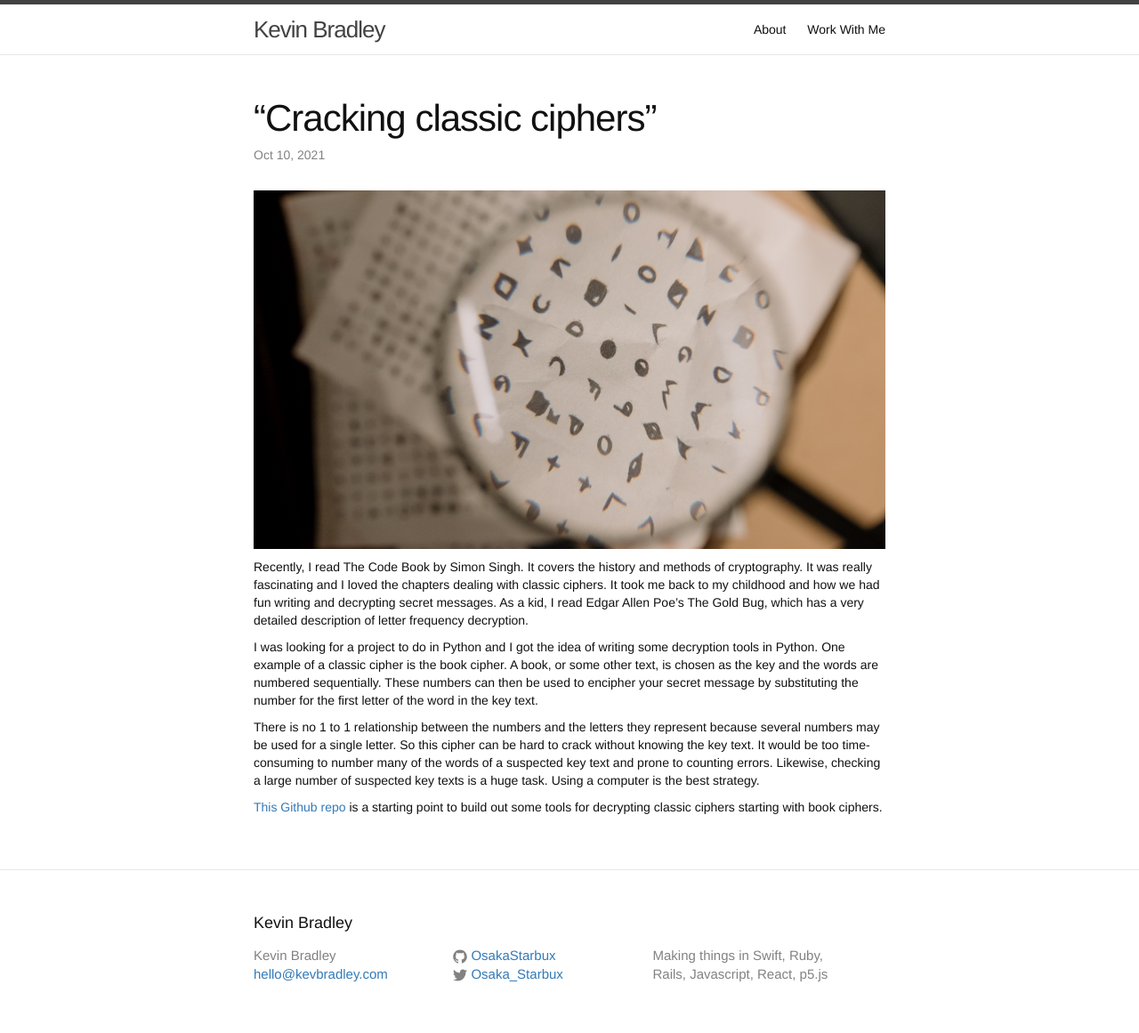
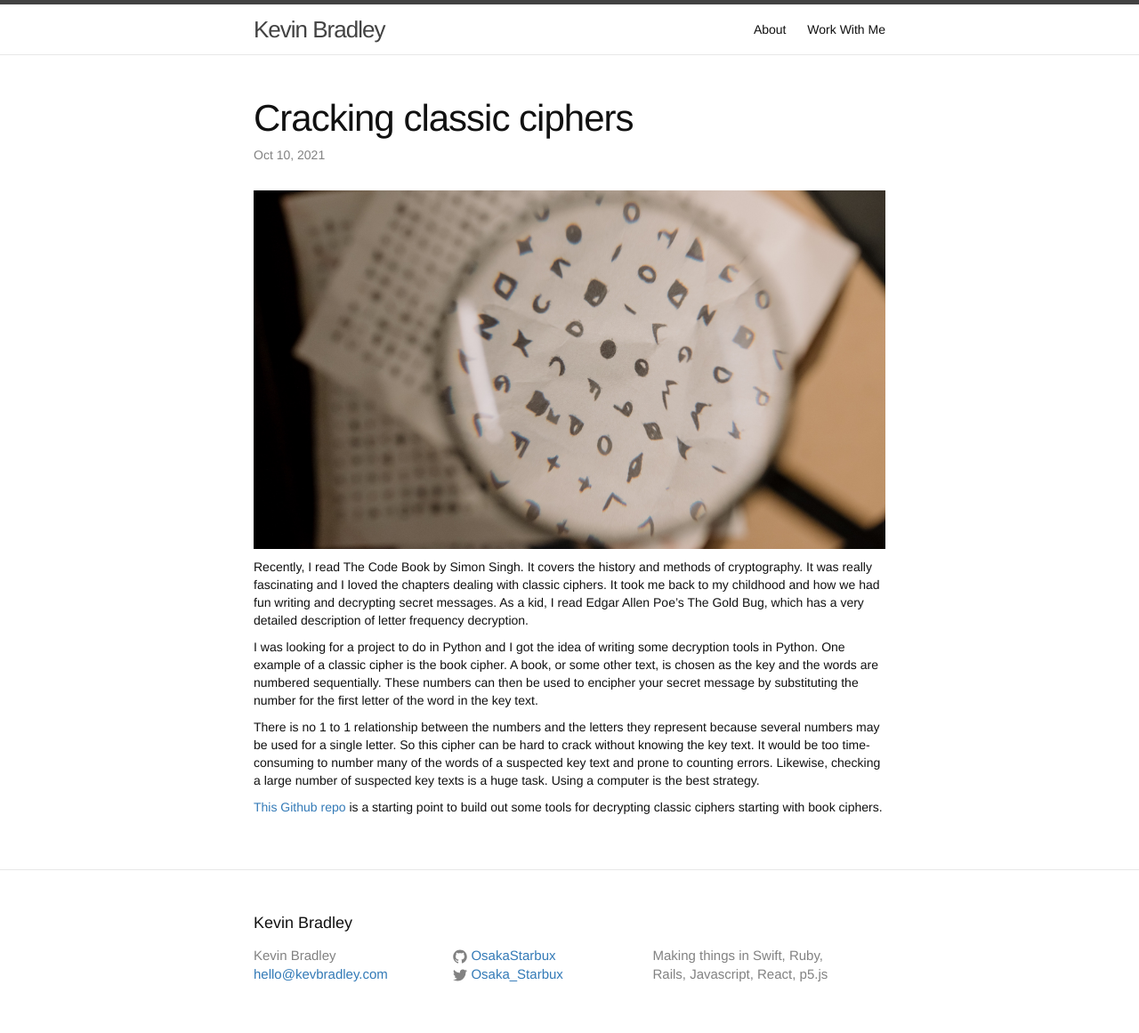
Before and after one commit to OsakaStarbux/OsakaStarbux.github.io, a Jekyll site: the page built from _posts/2021-10-10-cracking-classic-ciphers.markdown, in a window 1280 px wide. Shown: the whole page at 89% size. Built offline with Jekyll 4.4.1, drawn with Linux system fonts in a browser that asks for light colours.

```diff
--- a/_posts/2021-10-10-cracking-classic-ciphers.markdown
+++ b/_posts/2021-10-10-cracking-classic-ciphers.markdown
@@ -1,6 +1,6 @@
 ---
 layout: post
-title:  “Cracking classic ciphers”
+title:  Cracking classic ciphers
 date:   2021-10-10 12:30:00 +0800
 categories: python cryptography
 
```
